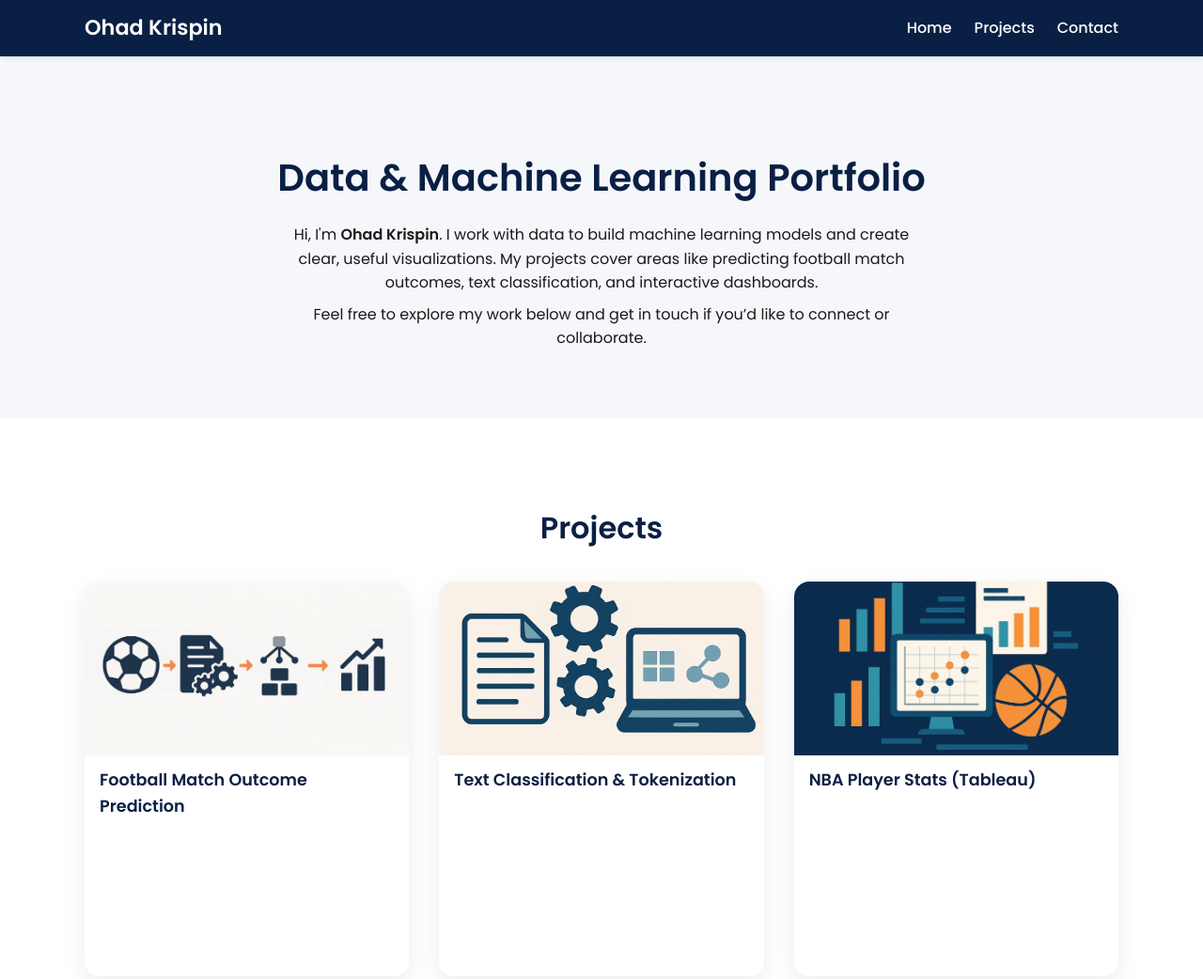
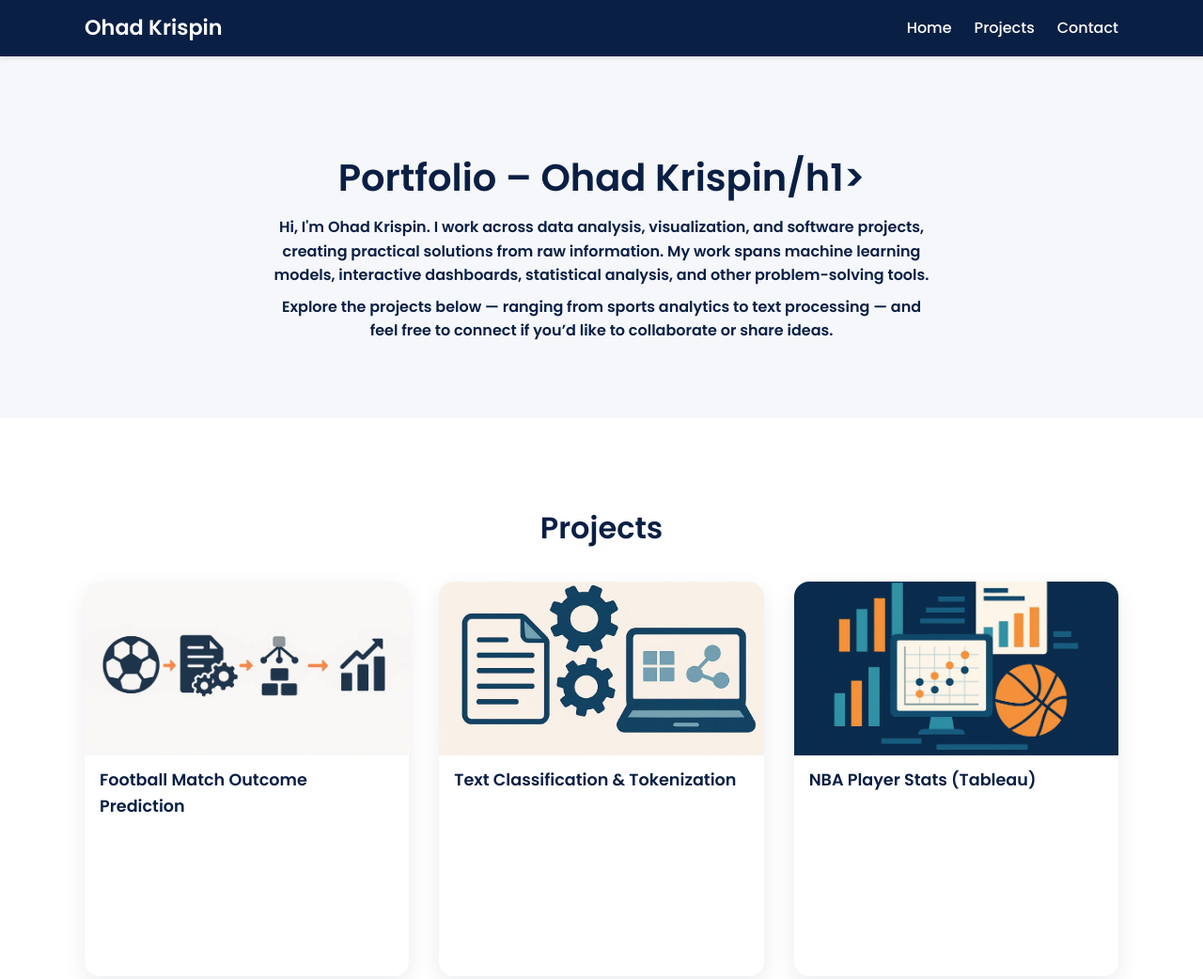
Before and after one commit to ohad6k/ohad6k.github.io, a plain HTML site: page index.html in a window 1280 px wide. Shown: the top 1042 px of the page at 94% size. Drawn offline with Linux system fonts and the light colour scheme; a small style sheet from the web is missing.

Commit message:
Update index.html

```diff
--- a/index.html
+++ b/index.html
@@ -48,13 +48,12 @@
       <!-- Home / About section -->
       <section id="home" class="hero">
         <div class="container">
-          <h1>Data &amp; Machine Learning Portfolio</h1>
+          <h1>Portfolio – Ohad Krispin/h1>
           <p>
-            Hi, I'm <strong>Ohad Krispin</strong>. I work with data to build machine learning models and create clear, useful visualizations.
-            My projects cover areas like predicting football match outcomes, text classification, and interactive dashboards.
+Hi, I'm Ohad Krispin. I work across data analysis, visualization, and software projects, creating practical solutions from raw information. My work spans machine learning models, interactive dashboards, statistical analysis, and other problem-solving tools.
           </p>
           <p>
-            Feel free to explore my work below and get in touch if you’d like to connect or collaborate.
+            Explore the projects below — ranging from sports analytics to text processing — and feel free to connect if you’d like to collaborate or share ideas.
           </p>
         </div>
       </section>
```
